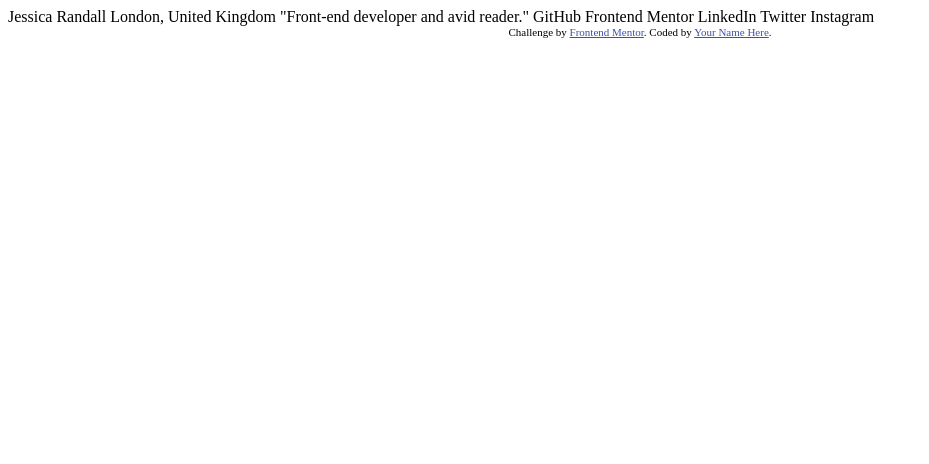
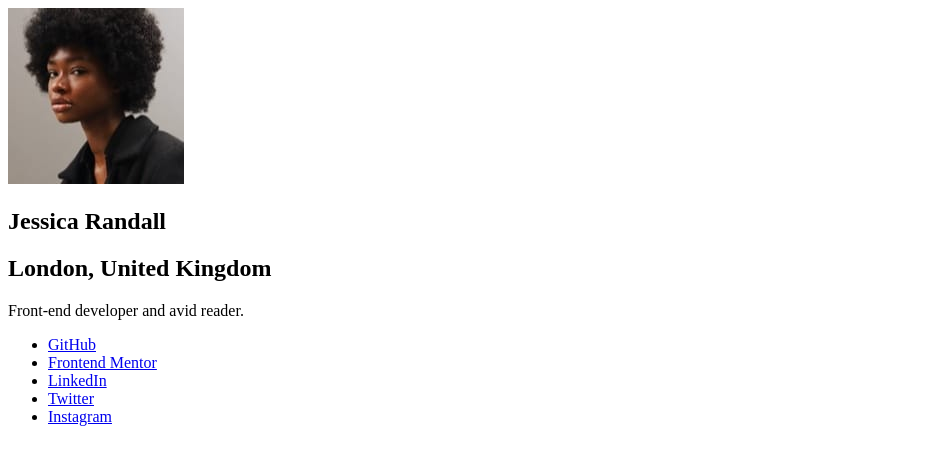
Before and after one commit to j0tt4pp3/social-links-profile-main, a plain HTML site: page index.html in a window 1280 px wide. Shown: the whole page, without its empty margins (0-929 px from the left). Drawn offline with Linux system fonts and the light colour scheme.

Commit message:
Adiciona informações no body

```diff
--- a/index.html
+++ b/index.html
@@ -1,8 +1,10 @@
 <!DOCTYPE html>
 <html lang="en">
+
 <head>
   <meta charset="UTF-8">
-  <meta name="viewport" content="width=device-width, initial-scale=1.0"> <!-- displays site properly based on user's device -->
+  <meta name="viewport" content="width=device-width, initial-scale=1.0">
+  <!-- displays site properly based on user's device -->
 
   <link rel="icon" type="image/png" sizes="32x32" href="./assets/images/favicon-32x32.png">
 
@@ -10,25 +12,36 @@
 
   <!-- Feel free to remove these styles or customise in your own stylesheet 👍 -->
   <style>
-    .attribution { font-size: 0.6875rem; text-align: center; }
-    .attribution a { color: hsl(228, 45%, 44%); }
+    .attribution {
+      font-size: 0.6875rem;
+      text-align: center;
+    }
+
+    .attribution a {
+      color: hsl(228, 45%, 44%);
+    }
   </style>
 </head>
+
 <body>
+  <main>
+    <section>
+      <img src="assets/images/avatar-jessica.jpeg" alt="Foto de perfil de Jessica Randall">
+      <h1>Jessica Randall</h1>
+      <h2>London, United Kingdom</h2>
+      <p>Front-end developer and avid reader.</p>
 
-  Jessica Randall
-  London, United Kingdom
-  "Front-end developer and avid reader."
+      <nav>
+        <ul>
+          <li><a href="https://github.com/j0tt4pp3" target="_blank">GitHub</a></li>
+          <li><a href="https://www.frontendmentor.io" target="_blank">Frontend Mentor</a></li>
+          <li><a href="https://www.linkedin.com" target="_blank">LinkedIn</a></li>
+          <li><a href="https://www.twitter.com" target="_blank">Twitter</a></li>
+          <li><a href="https://www.instagram.com" target="_blank">Instagram</a></li>
+        </ul>
+      </nav>
+    </section>
+  </main>
+</body>
 
-  GitHub
-  Frontend Mentor
-  LinkedIn
-  Twitter
-  Instagram
-
-  <footer class="attribution">
-    Challenge by <a href="https://www.frontendmentor.io?ref=challenge">Frontend Mentor</a>.
-    Coded by <a href="#">Your Name Here</a>.
-  </footer>
-</body>
 </html>
```
